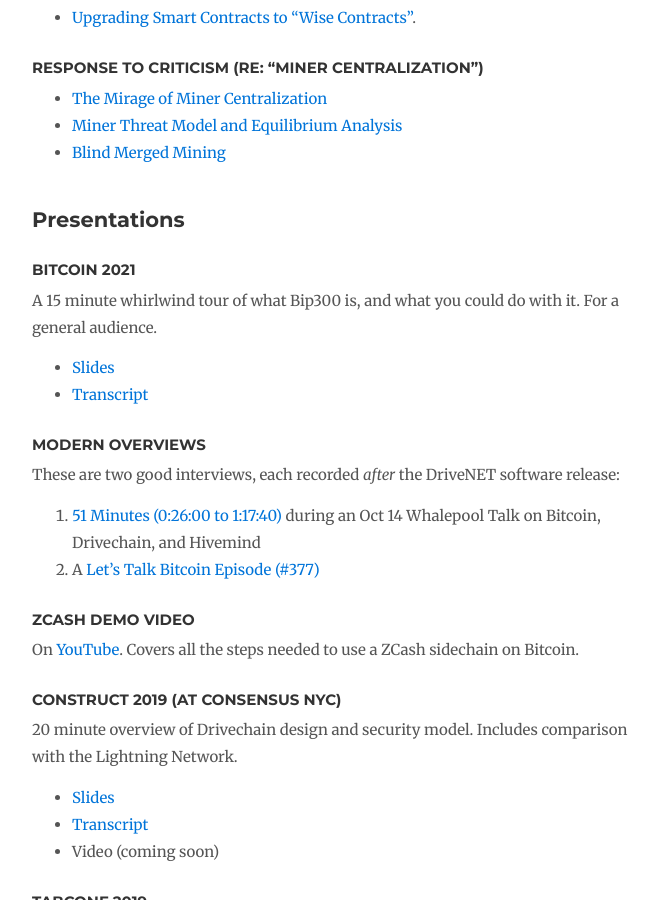
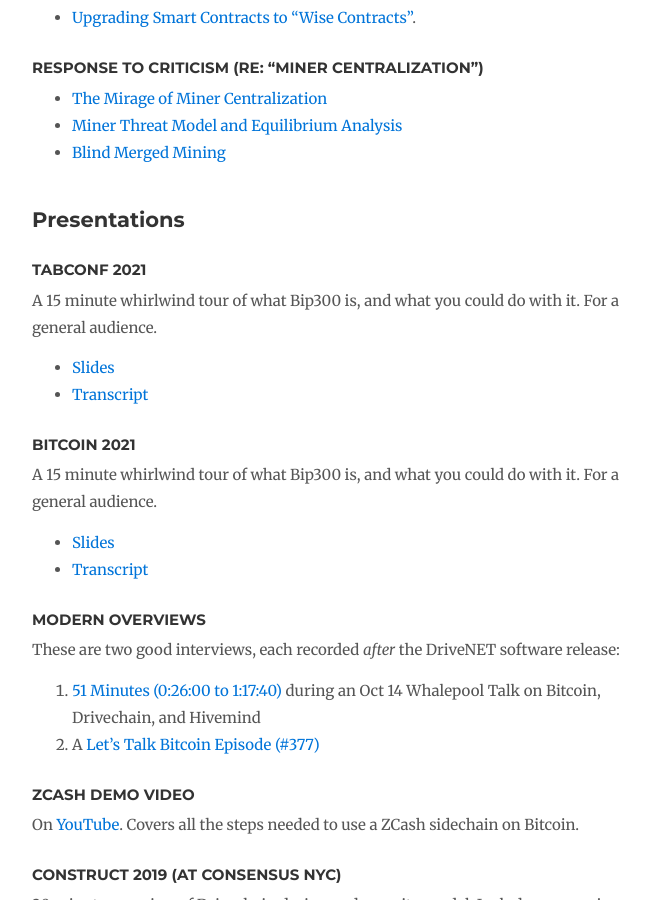
Before and after one commit to drivechain-project/drivechain.info, a Jekyll site: the page built from literature/index.md, in a window 1280 px wide and 900 px high, scrolled down 620 px. Shown: the whole window, without its empty margins (138-795 px from the left). Built offline with Jekyll 4.4.1, drawn with Linux system fonts in a browser that asks for light colours; our own code applies the rules of GitHub Pages for plain Markdown files; comment, search, counter and statistics services are not loaded.

Commit message:
add tabconf speech

```diff
--- a/literature/index.md
+++ b/literature/index.md
@@ -31,6 +31,13 @@
 
 
 ## Presentations
+
+### TabConf 2021 ### {#tabconf2021}
+
+A 15 minute whirlwind tour of what Bip300 is, and what you could do with it. For a general audience.
+
+* [Slides](/media/slides/tabconf2021.pdf)
+* [Transcript](/media/slides/tabconf-speech.pdf)
 
 ### Bitcoin 2021 ### {#bitcoin2021}
 
```
Also changed, not shown: 3 other files.
